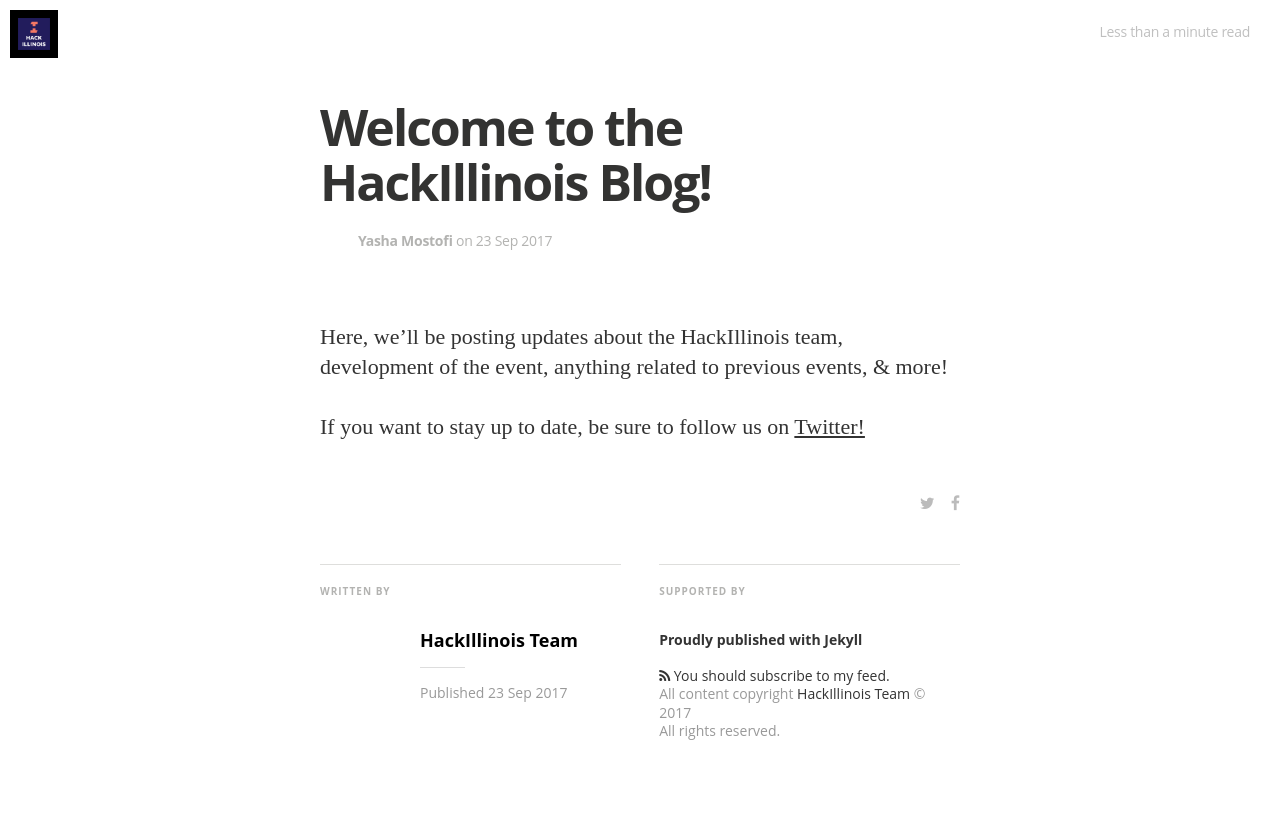
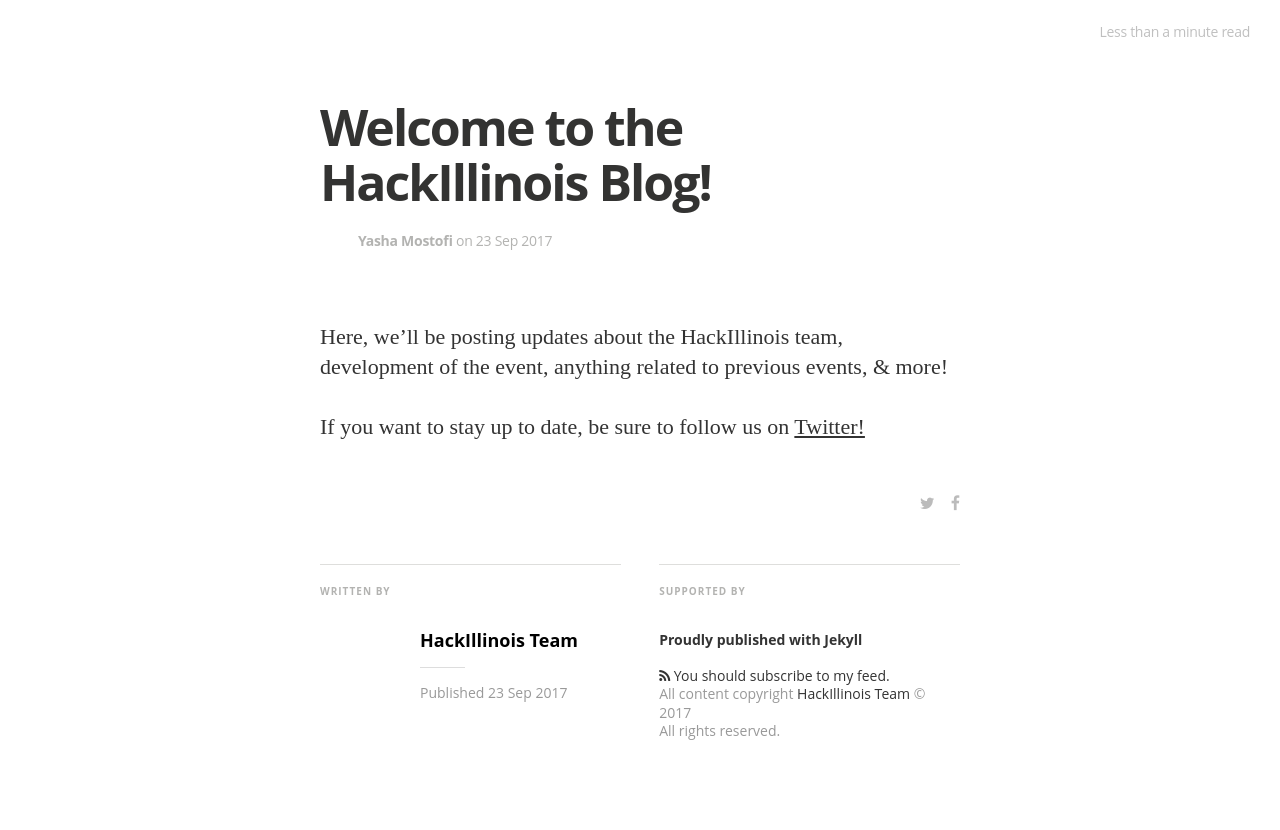
Before and after one commit to HackIllinois/blog, a Jekyll site: the page built from _posts/2017-09-23-welcome-to-hackillinois.markdown, in a window 1280 px wide. Shown: the top 830 px of the page. Built offline with Jekyll 4.4.1, drawn with Linux system fonts in a browser that asks for light colours; nearby versions of some CDN libraries; some web fonts are replaced; grey boxes are pictures that could not be loaded.

Commit message:
use new circular logo and remove floating logo

```diff
--- a/_config.yml
+++ b/_config.yml
@@ -11,7 +11,7 @@
 email: contact@hackillinois.org
 #blog logo
 logo: "/assets/images/logo.png"
-float_logo: true # true, false (default)
+float_logo: false
 
 # blog cover
 cover: "/assets/images/cover.jpg"
```
Also changed, not shown: assets/images/logo-square.png (added), assets/images/logo.png.
